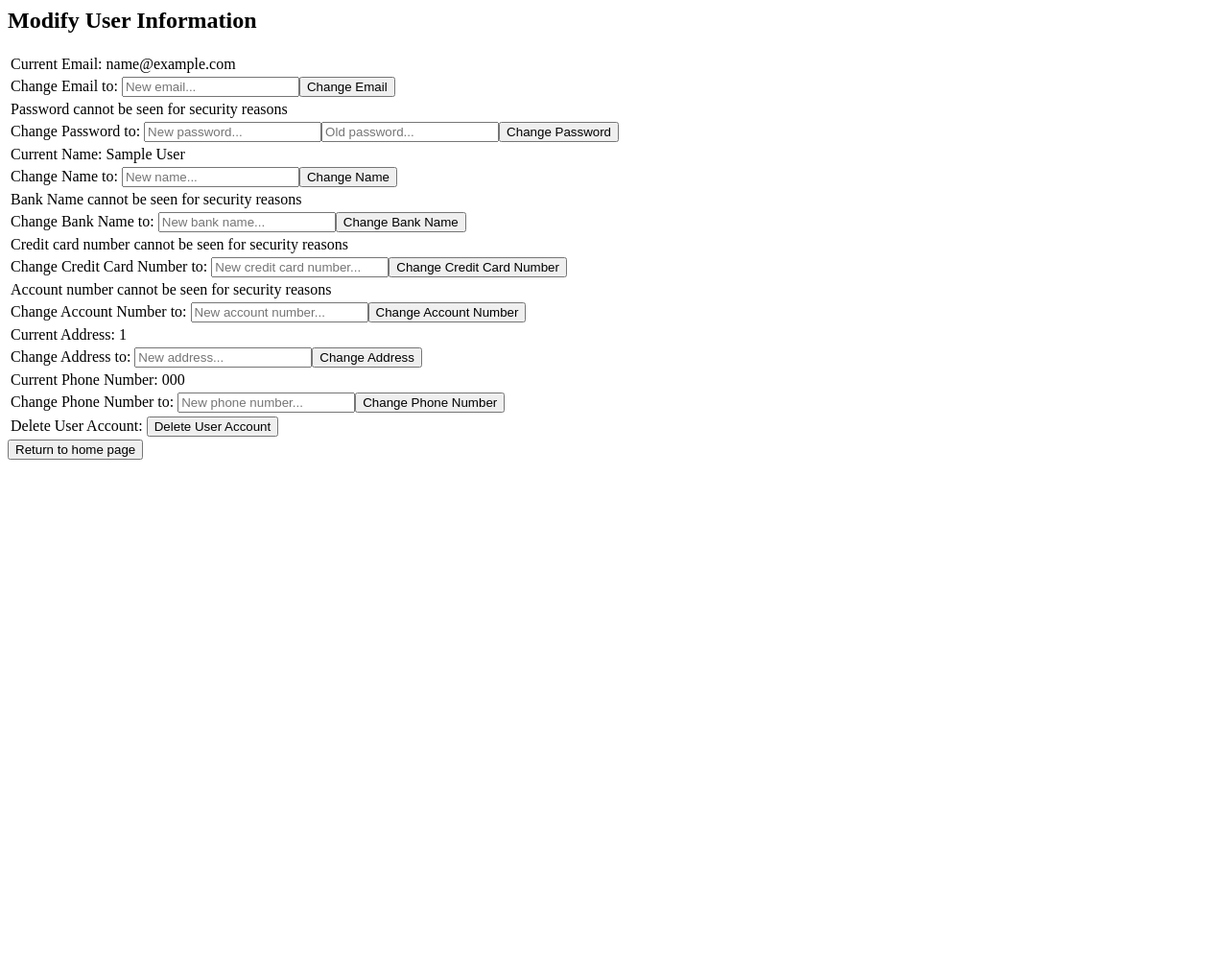
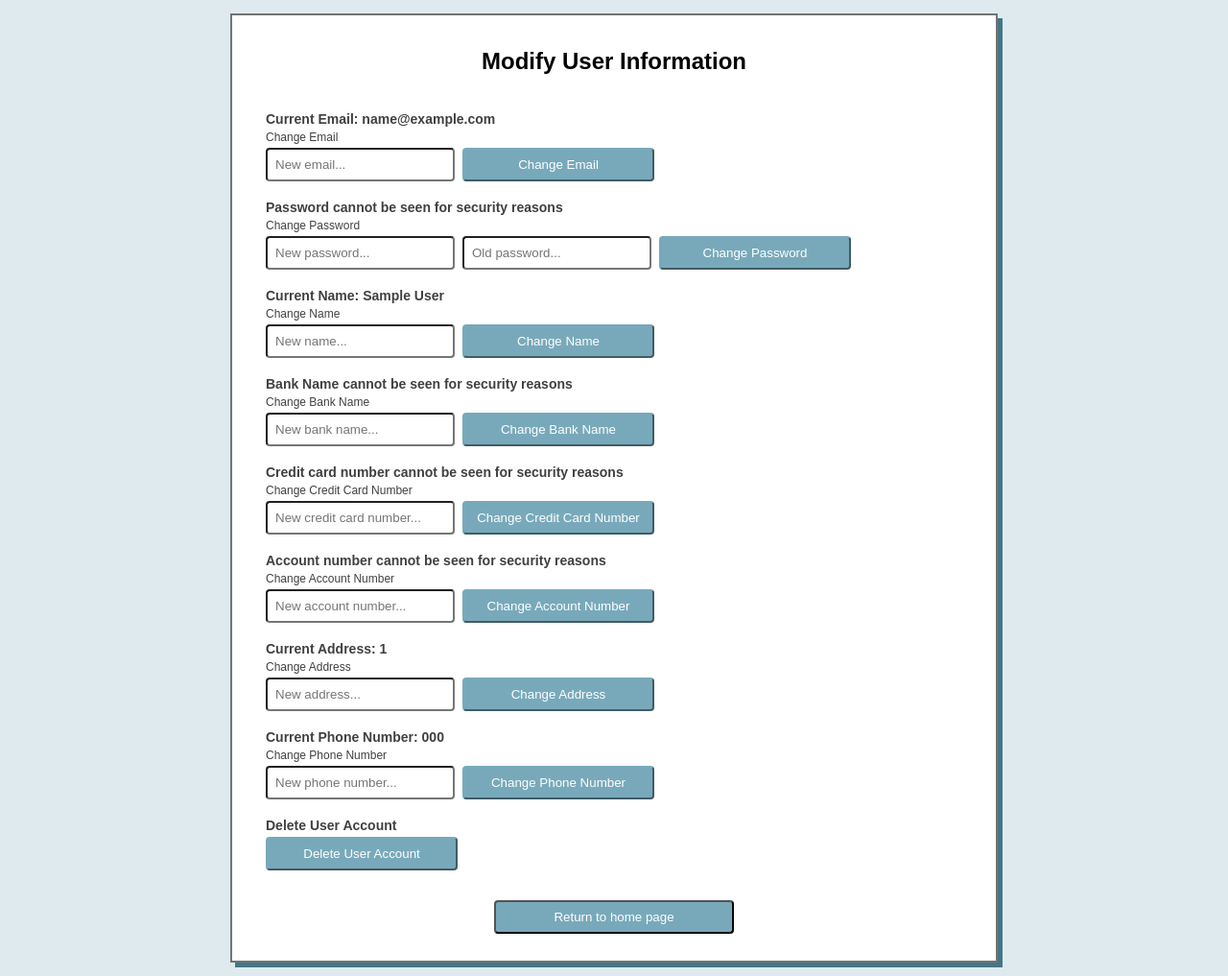
Before and after one commit to alt440/DatabasesPHPMysqli, a PHP site: page /BasicSetup/html/editUserInfo.php in a window 1280 px wide. Shown: the whole page at 96% size. Before the commit the page ends 479 px from the top, so only its background shows below. Run offline with PHP 8.4, Linux system fonts and the light colour scheme; the visitor is signed in with stand-in values (Sample User, id 1); tables that the repository leaves empty or names only in its code hold one stand-in row (values such as "Sample post").

Commit message:
css and styling

```diff
--- /dev/null
+++ b/FinalProject/BasicSetup/html/css/editInfo.css
@@ -0,0 +1,74 @@
+/*
+    author: Daniel Vigny-Pau 40034769
+*/
+
+body {
+    max-width: 800px;
+    margin: auto;
+	background-color: #deeaee;
+}
+
+
+h2 {
+    font-family: Arial, Helvetica, sans-serif;
+    text-align: center;
+}
+
+td {
+    font-size: 14px;
+    font-family: Arial;
+}
+
+tr {
+    margin: 16px;
+}
+
+.sub {
+    color: #404040;
+    font-size: 12px;
+}
+
+.newButton {
+    background-color:  #78a9ba;
+    border-color: #78a9ba;
+    color: white;
+    padding: 8px;
+    border-radius: 4px;
+    width: 200px;
+}
+
+.returnButton {
+    width: 250px;
+    background-color:  #78a9ba;
+    color: white;
+    padding: 8px;
+    margin-top: 28px;
+    border-radius: 4px;
+    display: block;
+    margin-left: auto;
+    margin-right: auto;
+}
+
+.newText {
+    padding: 8px;
+    border-radius: 4px;
+    margin-right: 8px;
+}
+
+.bigBox {
+    margin-top: 14px;
+    margin-bottom: 14px;
+    border: solid 2px #737373;
+    background-color: white;
+    padding-top: 14px;
+    padding-bottom: 28px;
+    padding-left: 32px;
+    padding-right: 32px;
+    box-shadow: 5px 5px #457687;
+}
+
+.currentInfo {
+    font-weight: bold;
+    color: #404040;
+    padding-top: 16px;
+}
--- /dev/null
+++ b/FinalProject/BasicSetup/html/editInfo.css
@@ -0,0 +1,3 @@
+body {
+    max-width: 1000px;
+}
--- a/FinalProject/BasicSetup/html/editUserInfo.php
+++ b/FinalProject/BasicSetup/html/editUserInfo.php
@@ -1,3 +1,7 @@
+<!--
+  authors: Alexandre Therrien, Daniel Vigny-Pau
+-->
+
 <?php
 
   session_start();
@@ -24,48 +28,68 @@
 <head>
   <meta charset="utf-8">
   <title>Modify User Information</title>
+  <link rel="stylesheet" type="text/css" href="css/editInfo.css"/>
   <script src="../js/jquery-3.4.1.min.js"></script>
 </head>
 <body>
+  <div class="bigBox">
   <h2>Modify User Information</h2>
   <table id="userInformation">
     <tr>
-      <td>Current Email: <?php echo $userInfo[3];?></td>
+      <td class="currentInfo">Current Email: <?php echo $userInfo[3];?></td>
     </tr><tr>
-      <td>Change Email to: <input type="text" id="changeEmailTxt" placeholder="New email..."><input type="button" value="Change Email" id="changeEmail" onclick="changeEmail('<?php echo $userInfo[1];?>')"></td>
+      <td class="sub">Change Email</td>
     </tr><tr>
-      <td>Password cannot be seen for security reasons</td>
+      <td><input type="text" class="newText" id="changeEmailTxt" placeholder="New email..."><input type="button"  class="newButton" value="Change Email" id="changeEmail" onclick="changeEmail('<?php echo $userInfo[1];?>')"></td>
     </tr><tr>
-      <td>Change Password to: <input type="text" id="changePasswordTxt" placeholder="New password..."><input type="text" id="oldPassword" placeholder="Old password..."><input type="button" value="Change Password" id="changePassword" onclick="changePassword('<?php echo $userInfo[1];?>')"></td>
+      <td class="currentInfo">Password cannot be seen for security reasons</td>
     </tr><tr>
-      <td>Current Name: <?php echo $userInfo[4];?></td>
+      <td class="sub">Change Password</td>
     </tr><tr>
-      <td>Change Name to: <input type="text" id="changeNameTxt" placeholder="New name..."><input type="button" value="Change Name" id="changeName" onclick="changeName('<?php echo $userInfo[1];?>')"></td>
+      <td><input type="text" class="newText" id="changePasswordTxt" placeholder="New password..."><input type="text" class="newText" id="oldPassword" placeholder="Old password..."><input type="button" class="newButton" value="Change Password" id="changePassword" onclick="changePassword('<?php echo $userInfo[1];?>')"></td>
     </tr><tr>
-      <td>Bank Name cannot be seen for security reasons</td>
+      <td class="currentInfo">Current Name: <?php echo $userInfo[4];?></td>
     </tr><tr>
-      <td>Change Bank Name to: <input type="text" id="changeBankNameTxt" placeholder="New bank name..."><input type="button" value="Change Bank Name" id="changeBankName" onclick="changeBankName('<?php echo $userInfo[1];?>')"></td>
+      <td class="sub">Change Name</td>
     </tr><tr>
-      <td>Credit card number cannot be seen for security reasons</td>
+      <td><input type="text" class="newText" id="changeNameTxt" placeholder="New name..."><input type="button" class="newButton" value="Change Name" id="changeName" onclick="changeName('<?php echo $userInfo[1];?>')"></td>
     </tr><tr>
-      <td>Change Credit Card Number to: <input type="text" id="changeCreditCardNbTxt" placeholder="New credit card number..."><input type="button" value="Change Credit Card Number" id="changeCreditCardNb" onclick="changeCreditCardNb('<?php echo $userInfo[1];?>')"></td>
+      <td class="currentInfo">Bank Name cannot be seen for security reasons</td>
     </tr><tr>
-      <td>Account number cannot be seen for security reasons</td>
+      <td class="sub">Change Bank Name</td>
     </tr><tr>
-      <td>Change Account Number to: <input type="text" id="changeAccountNbTxt" placeholder="New account number..."><input type="button" value="Change Account Number" id="changeAccountNb" onclick="changeAccountNb('<?php echo $userInfo[1];?>')"></td>
+      <td><input type="text" class="newText" id="changeBankNameTxt" placeholder="New bank name..."><input type="button" class="newButton" value="Change Bank Name" id="changeBankName" onclick="changeBankName('<?php echo $userInfo[1];?>')"></td>
     </tr><tr>
-      <td>Current Address: <?php echo $userInfo[10];?></td>
+      <td class="currentInfo">Credit card number cannot be seen for security reasons</td>
     </tr><tr>
-      <td>Change Address to: <input type="text" id="changeAddressTxt" placeholder="New address..."><input type="button" value="Change Address" id="changeAddress" onclick="changeAddress('<?php echo $userInfo[1];?>')"></td>
+      <td class="sub">Change Credit Card Number</td>
     </tr><tr>
-      <td>Current Phone Number: <?php echo $userInfo[11];?></td>
+      <td><input type="text" class="newText" id="changeCreditCardNbTxt" placeholder="New credit card number..."><input type="button" class="newButton" value="Change Credit Card Number" id="changeCreditCardNb" onclick="changeCreditCardNb('<?php echo $userInfo[1];?>')"></td>
     </tr><tr>
-      <td>Change Phone Number to: <input type="text" id="changePhoneNumberTxt" placeholder="New phone number..."><input type="button" value="Change Phone Number" id="changePhoneNumber" onclick="changePhoneNumber('<?php echo $userInfo[1];?>')"></td>
+      <td class="currentInfo">Account number cannot be seen for security reasons</td>
     </tr><tr>
-      <td>Delete User Account: <input type="button" value="Delete User Account" id="deleteAllUser" onclick="deleteUser('<?php echo $userInfo[1];?>')"></td>
+      <td class="sub">Change Account Number</td>
+    </tr><tr>
+      <td><input type="text" class="newText" id="changeAccountNbTxt" placeholder="New account number..."><input type="button" class="newButton" value="Change Account Number" id="changeAccountNb" onclick="changeAccountNb('<?php echo $userInfo[1];?>')"></td>
+    </tr><tr>
+      <td class="currentInfo">Current Address: <?php echo $userInfo[10];?></td>
+    </tr><tr>
+      <td class="sub">Change Address</td>
+    </tr><tr>
+      <td><input type="text" class="newText" id="changeAddressTxt" placeholder="New address..."><input type="button" class="newButton" value="Change Address" id="changeAddress" onclick="changeAddress('<?php echo $userInfo[1];?>')"></td>
+    </tr><tr>
+      <td class="currentInfo">Current Phone Number: <?php echo $userInfo[11];?></td>
+    </tr><tr>
+      <td class="sub">Change Phone Number</td>
+    </tr><tr>
+      <td><input type="text" class="newText" id="changePhoneNumberTxt" placeholder="New phone number..."><input type="button" class="newButton"  value="Change Phone Number" id="changePhoneNumber" onclick="changePhoneNumber('<?php echo $userInfo[1];?>')"></td>
+    </tr><tr>
+      <td class="currentInfo">Delete User Account</td>
+    </tr><tr>
+      <td><input type="button" class="newButton" value="Delete User Account" id="deleteAllUser" onclick="deleteUser('<?php echo $userInfo[1];?>')"></td>
     </tr>
   </table>
-  <input type="button" value="Return to home page" id="returnToHomePage" onclick="returnToHomePage()">
+  <input type="button" class="returnButton" value="Return to home page" id="returnToHomePage" onclick="returnToHomePage()">
 
   <script>
 
@@ -243,5 +267,6 @@
     }
 
   </script>
+  </div>
 </body>
 </html>
```
